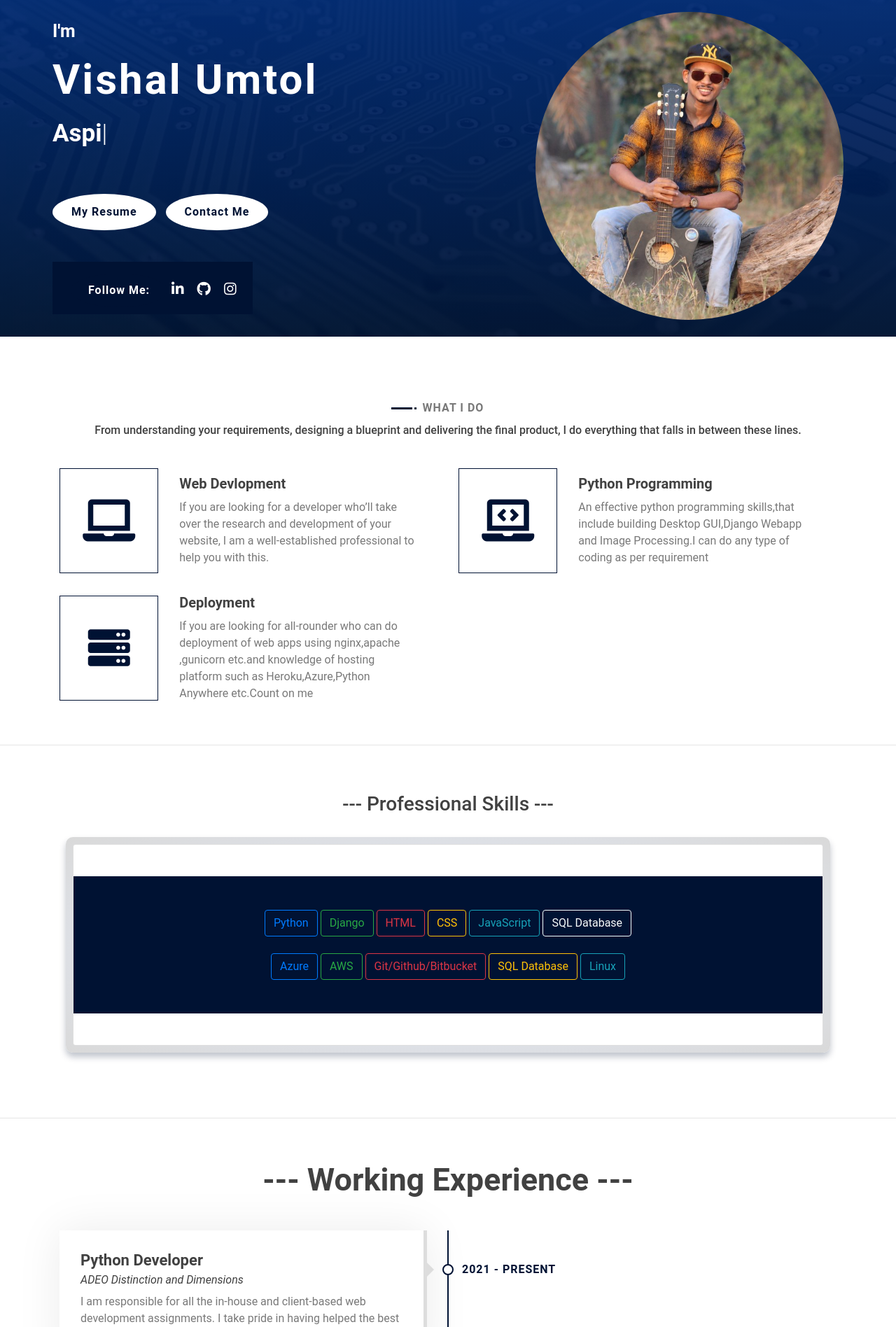
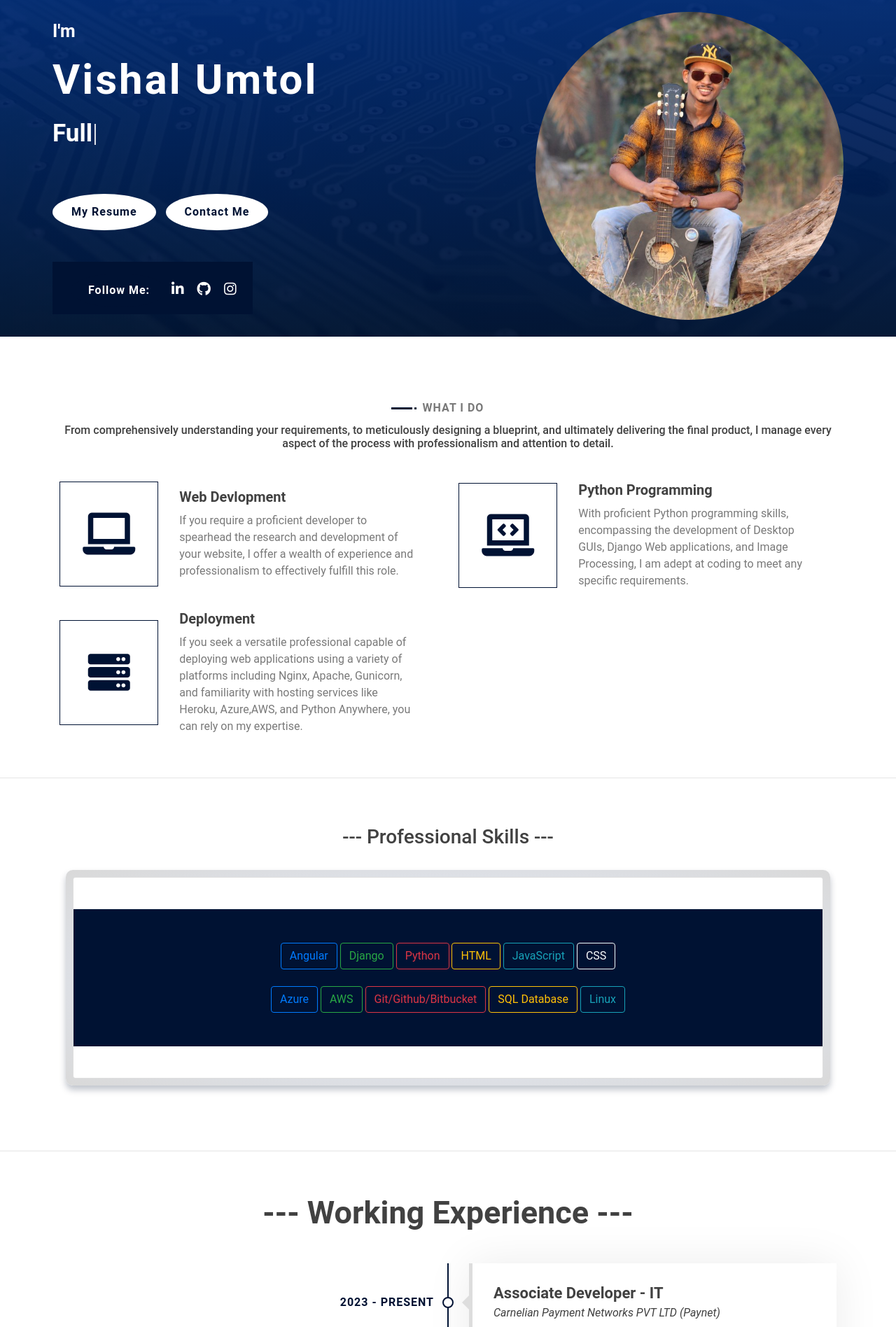
Before and after one commit to Vishal4869/VishalPortfolio, a Django app: page / in a window 1280 px wide. Shown: the part 103-1999 px from the top of the page at 70% size. Run offline with Django 3.2, Linux system fonts and the light colour scheme; data comes from the database, SQL or seed files in the repository; both versions use the stored data as it was after the commit; some libraries are stand-ins or nearby versions.

Commit message:
new changes added

```diff
--- a/Portfolio/templates/index.html
+++ b/Portfolio/templates/index.html
@@ -62,7 +62,7 @@
                                 <p>I'm</p>
                                 <h1>Vishal Umtol</h1>
                                 <h2></h2>
-                                <div class="typed-text">Python Developer, Web Developer, Aspiring to Full Stack Developer</div>
+                                <div class="typed-text">Web Developer,  Full Stack Developer</div>
                             </div><br>
                             <div class="hero-btn2">
                                 <a class="btn btn2"  data-toggle="modal"data-target="#resume">My Resume</a>
@@ -188,7 +188,7 @@
             <div class="container">
                 <div class="section-header text-center wow zoomIn" data-wow-delay="0.1s">
                     <p>What I do</p>
-                    <h6>From understanding your requirements, designing a blueprint and delivering the final product, I do everything that falls in between these lines.</h6>
+                    <h6>From comprehensively understanding your requirements, to meticulously designing a blueprint, and ultimately delivering the final product, I manage every aspect of the process with professionalism and attention to detail.</h6>
                 </div>
                 <div class="row">
                     <div class="col-lg-6 wow fadeInUp" data-wow-delay="0.0s">
@@ -199,7 +199,7 @@
                             <div class="service-text">
                                 <h3>Web Devlopment</h3>
                                 <p>
-                                    If you are looking for a developer who’ll take over the research and development of your website, I am a well-established professional to help you with this.
+                                    If you require a proficient developer to spearhead the research and development of your website, I offer a wealth of experience and professionalism to effectively fulfill this role.
                                 </p>
                             </div>
                         </div>
@@ -212,7 +212,7 @@
                             <div class="service-text">
                                 <h3>Python Programming</h3>
                                 <p>
-                                    An effective python programming skills,that include building Desktop GUI,Django Webapp and Image Processing.I can do any type of coding as per requirement
+                                    With proficient Python programming skills, encompassing the development of Desktop GUIs, Django Web applications, and Image Processing, I am adept at coding to meet any specific requirements.
                                 </p>
                             </div>
                         </div>
@@ -225,7 +225,7 @@
                             <div class="service-text">
                                 <h3>Deployment</h3>
                                 <p>
-                                    If you are looking for all-rounder who can do deployment of web apps using nginx,apache ,gunicorn etc.and knowledge of hosting platform such as Heroku,Azure,Python Anywhere etc.Count on me
+                                    If you seek a versatile professional capable of deploying web applications using a variety of platforms including Nginx, Apache, Gunicorn, and familiarity with hosting services like Heroku, Azure,AWS, and Python Anywhere, you can rely on my expertise.
                                 </p>
                             </div>
                         </div>
@@ -353,12 +353,12 @@
 
                         <div class="contact wow fadeInUp p-5" data-wow-delay="0.1s" id="skills">
 
-                            <button type="button" class="btn btn-outline-primary">Python</button>
+                            <button type="button" class="btn btn-outline-primary">Angular</button>
                             <button type="button" class="btn btn-outline-success">Django</button>
-                            <button type="button" class="btn btn-outline-danger">HTML</button>
-                            <button type="button" class="btn btn-outline-warning">CSS</button>
+                            <button type="button" class="btn btn-outline-danger">Python</button>
+                            <button type="button" class="btn btn-outline-warning">HTML</button>
                             <button type="button" class="btn btn-outline-info">JavaScript</button>
-                            <button type="button" class="btn btn-outline-light">SQL Database</button>
+                            <button type="button" class="btn btn-outline-light">CSS</button>
                             <br><br>
                             <button type="button" class="btn btn-outline-primary">Azure</button>
                             <button type="button" class="btn btn-outline-success">AWS</button>
@@ -385,14 +385,23 @@
                     <h2>--- Working Experience ---</h2>
                 </header>
                 <div class="timeline">
+                    <div class="timeline-item right wow slideInRight" data-wow-delay="0.1s">
+                        <div class="timeline-text">
+                            <div class="timeline-date">2023 - Present</div>
+                            <h2>Associate Developer - IT</h2>
+                            <h4>Carnelian Payment Networks PVT LTD (Paynet) </h4>
+                            <p>
+                                I am responsible for overseeing both internal and client-driven web development projects, ensuring exceptional results and maintaining top ratings from clients to contribute significantly to the company's success. Furthermore, I have hands-on experience working on projects involving payment gateways and tracking systems, utilizing Angular and FastAPI technologies.
+                            </p>
+                        </div>
+                    </div>
                     <div class="timeline-item left wow slideInLeft" data-wow-delay="0.1s">
                         <div class="timeline-text">
-                            <div class="timeline-date">2021 - Present</div>
+                            <div class="timeline-date">2021 - 2022</div>
                             <h2>Python Developer</h2>
                             <h4>ADEO Distinction and Dimensions</h4>
                             <p>
-                                I am responsible for all the in-house and client-based web development assignments. I take pride
-                                in having helped the best of clients and getting maximum ratings for the company.
+                                I am accountable for both in-house and client-driven web development projects. I take pride in delivering exceptional results, garnering top ratings from clients, and contributing to the success of the company.
                             </p>
                         </div>
                     </div>
@@ -402,8 +411,7 @@
                             <h2>Programming Associate</h2>
                             <h4>On My Own Technology</h4>
                             <p>
-                                Worked as Programming associate.Helped in Technical paper publishing as coder.
-                                Contributed in award wining WRO project in Hungary
+                                I served as a Programming Associate, aiding in the publication of technical papers as a coder. Additionally, I contributed to an award-winning project in Hungary as part of the WRO team.
                             </p>
                         </div>
                     </div>
@@ -413,9 +421,7 @@
                             <h2>Cloud and Network Administrator</h2>
                             <h4>On My Own Technology</h4>
                             <p>
-                                Interact with client for Requirement Analysis, Upgrading,
-                                configuring and debugging existing systems
-                                Managing Azure,Gsuite portal
+                                Engage with clients to conduct Requirement Analysis, facilitate system upgrades, configuration, and debugging of existing systems. Proficient in managing Azure and G Suite portals.
                             </p>
                         </div>
                     </div>
@@ -434,7 +440,7 @@
                 <h2 style="color:white;">--- My Projects ---</h2>
             </div>
 
-            <div class="row">
+            {% comment %} <div class="row">
 
                 {% for p in projects %}
                     <div class="cols-1 cols-md-3 col-lg-4 my-3">
@@ -497,7 +503,58 @@
                 {% endfor %}
 
 
+            </div>         {% endcomment %}
+
+            <div id="project-container" class="row">
+
+                {% for p in projects %}
+                <div class="cols-1 cols-md-3 col-lg-4 my-3 {% if forloop.counter > 6 %}d-none{% endif %}">
+                    <div class="card formset_id h-100 p-2">
+                        <img src="{{p.pic.url}}" class="card-img-top border border-secondary pro p-2" alt="{{p.title}}" width="400" height="300">
+
+                        <div class="card-body">
+                            <h5 class="card-title">{{p.title}}</h5>
+                            <p class="card-text">{{p.short_description}}</p>
+
+
+                        </div>
+                        <div class="modal-footer justify-content-center">
+                            <a class="btn btn-outline-info btn-sm" href="" data-toggle="modal" data-target="#project-{{p.id}}">Details </a>
+                        </div>
+                    </div>
+                </div>
+                {% endfor %}
+
             </div>
+            <div class="d-flex justify-content-center py-2 ">
+                <button id="show-all-btn" class="btn btn-outline-light btn-icon-split">Show All</button>
+            </div>
+
+            <script>
+                document.addEventListener("DOMContentLoaded", function () {
+                    const showAllBtn = document.getElementById('show-all-btn');
+                    const projectContainer = document.getElementById('project-container');
+
+                    showAllBtn.addEventListener('click', function () {
+                        const cardsToToggle = projectContainer.querySelectorAll('.cols-1.d-none');
+
+                        if (showAllBtn.innerText === 'Show All') {
+                            showAllBtn.innerText = 'Show Less';
+                            cardsToToggle.forEach(function (card) {
+                                card.classList.toggle('d-none');
+                            });
+                        } else {
+                            showAllBtn.innerText = 'Show All';
+
+                            const cards = projectContainer.querySelectorAll('.cols-1');
+                            for (let i = 6; i < cards.length; i++) {
+                                cards[i].classList.add('d-none');
+                            }
+                        }
+                    });
+                });
+            </script>
+
 
         </div>
     </div>
```
Also changed, not shown: Portfolio/models.py (+31 -8 lines), db.sqlite3.
